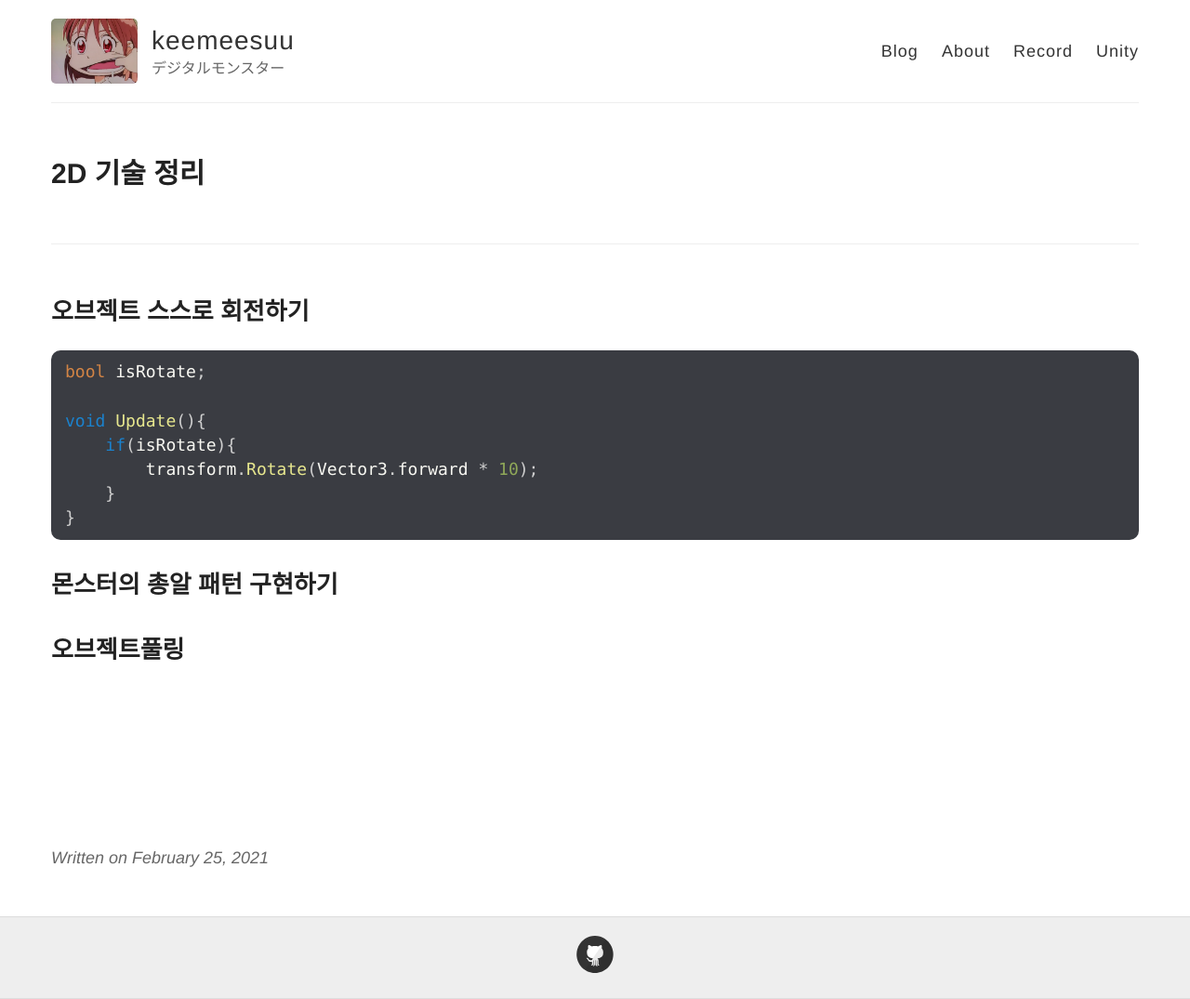
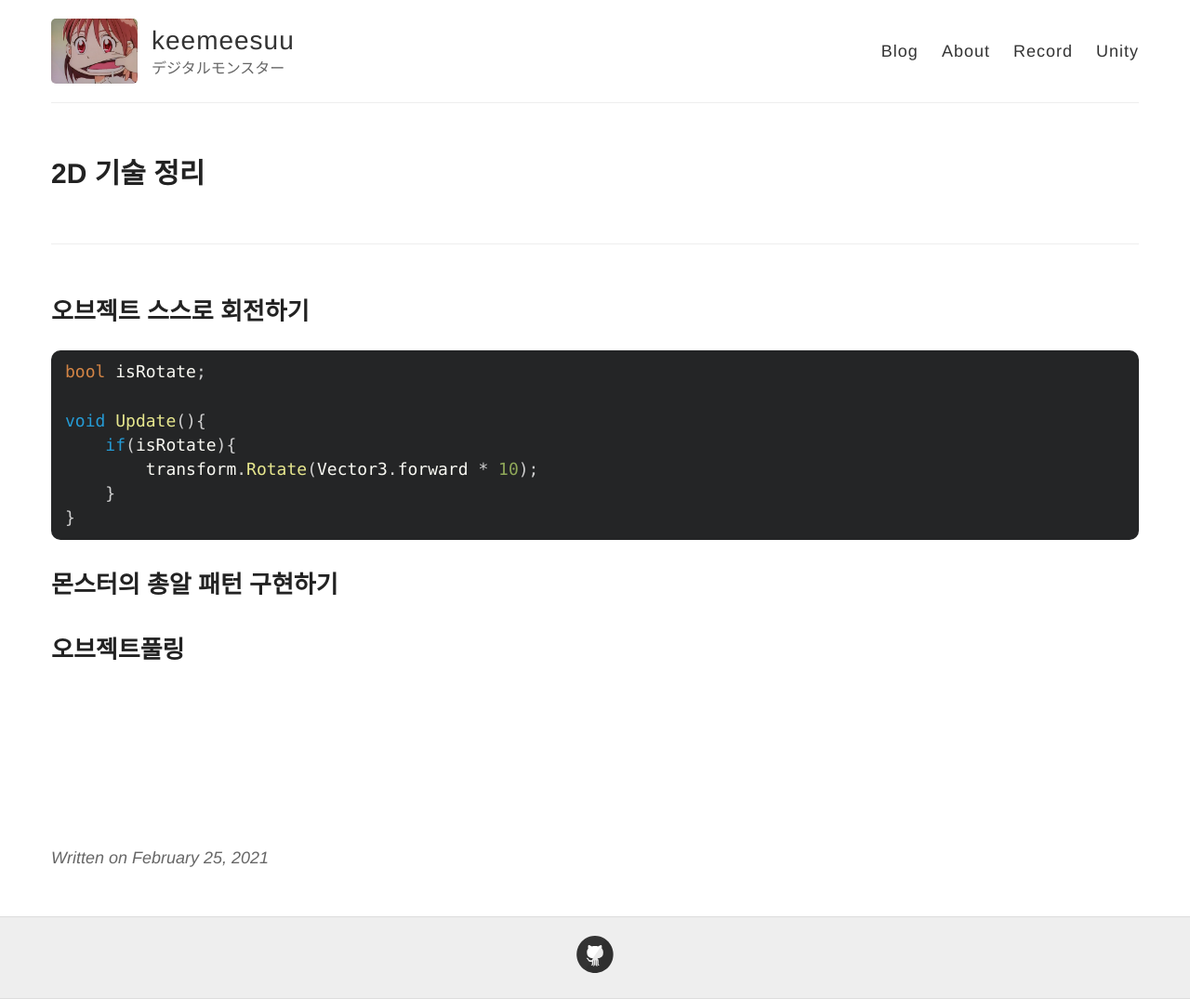
Before and after one commit to keemeesuu/keemeesuu.github.io, a Jekyll site: the page built from _posts/dev/Unity/2021-02-25-2D 기술 정리.md, in a window 1280 px wide. Shown: the whole page at 93% size. Built offline with Jekyll 4.4.1, drawn with Linux system fonts in a browser that asks for light colours.

Commit message:
Update _highlights.scss

```diff
--- a/_sass/_highlights.scss
+++ b/_sass/_highlights.scss
@@ -1,7 +1,7 @@
 
 div.highlight {
   border-radius: 10px;
-  background: #3A3C42;
+  background: #242526;
   padding: 0;
   margin: 20px 0;
 }
@@ -129,7 +129,7 @@ code {
   font-weight: bold;
 }
 .highlight .k, .highlight .kn, .highlight .kp, .highlight .kr, .highlight .kv {
-  color: #1b82cd;
+  color: #259bd5;
 }
 .highlight .kc {
   color: #d28445;
```
